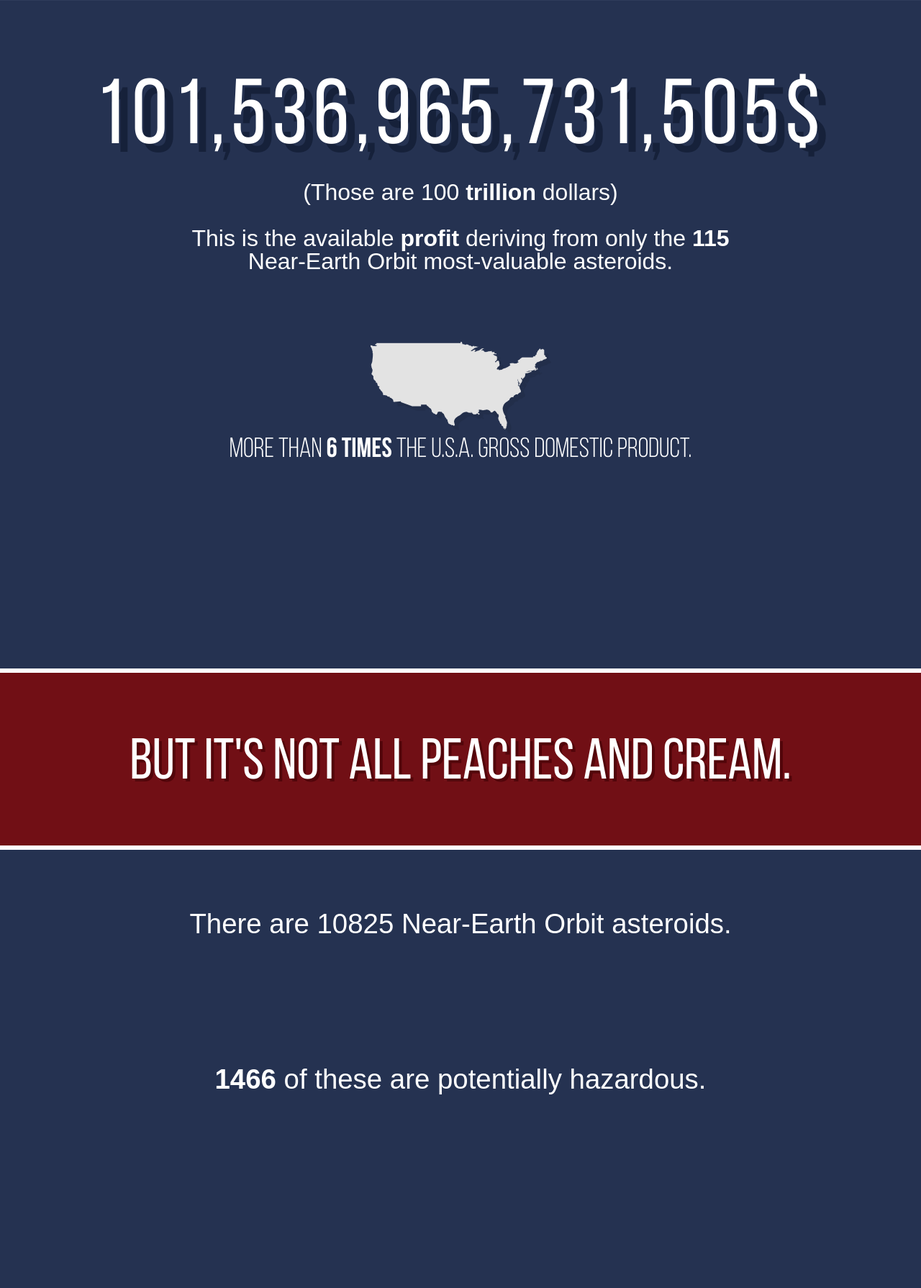
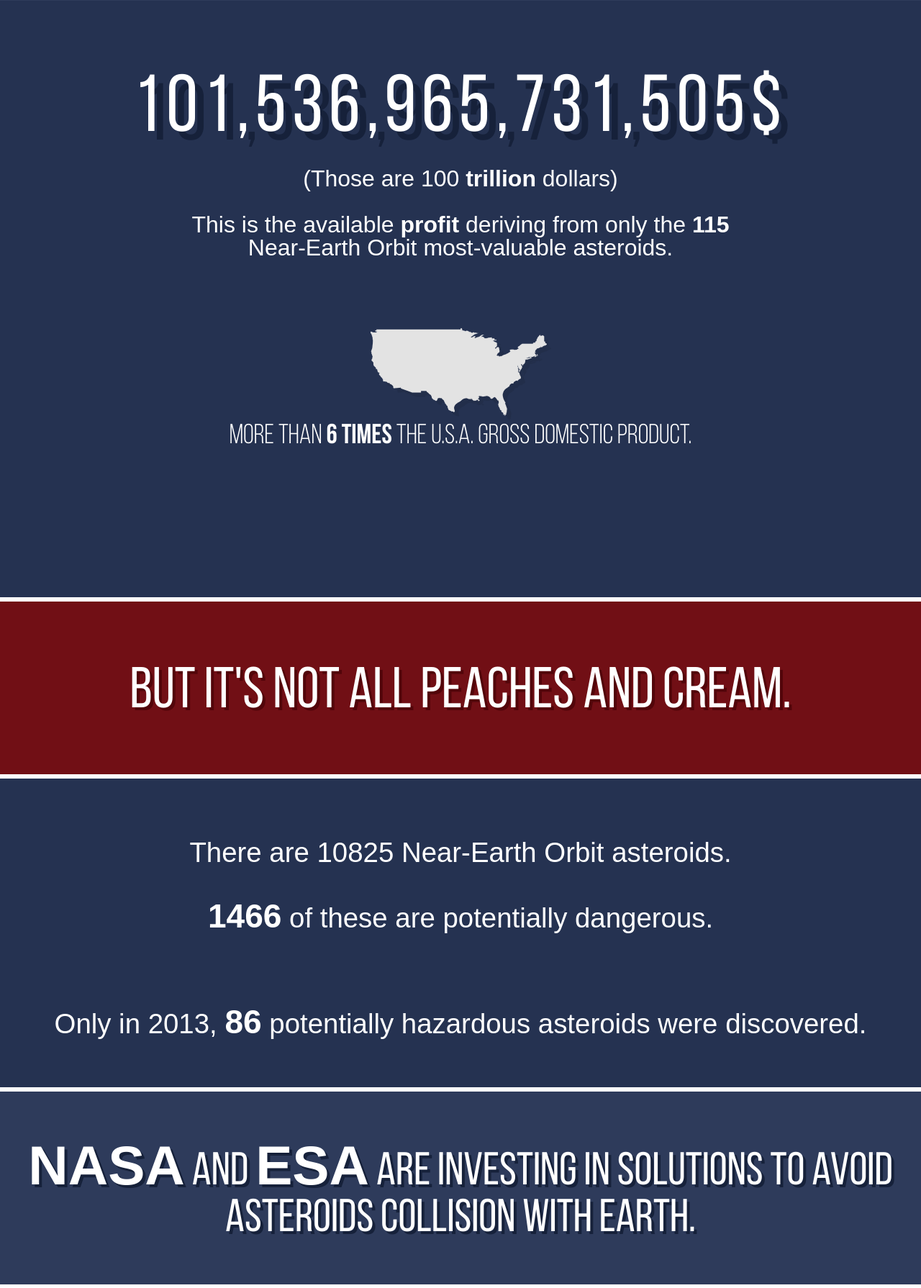
Before and after one commit to patkeav/SpaceAppRepo, a PHP site: page / in a window 1280 px wide. Shown: the part 1354-3144 px from the top of the page at 72% size. Before the commit the page ends 2875 px from the top, so only its background shows below. Run offline with PHP 8.4, Linux system fonts and the light colour scheme; style sheets or scripts are compiled from the project's sources.

Commit message:
Working presentation

```diff
--- a/storytelling/index.php
+++ b/storytelling/index.php
@@ -66,11 +66,21 @@
 				But it's not all peaches and cream.
 			</p>
 
-			<p class="wow fadeInRight" data-wow-offset="200">There are 10825 Near-Earth Orbit asteroids.</p>
-			<br />
-			<p class="wow fadeInRight" data-wow-offset="200" data-wow-delay="0.6s"><strong>1466</strong> of these are potentially hazardous.</p>
+			<p class="wow fadeInRight" data-wow-offset="40">There are 10825 Near-Earth Orbit asteroids.</p>
+			<p class="wow fadeInRight" data-wow-offset="40" data-wow-delay="0.4s"><strong>1466</strong> of these are potentially dangerous.</p>
+
+			<br/>
+			<p class="wow fadeInRight" data-wow-delay="0.4s">Only in 2013, <strong>86</strong> potentially hazardous asteroids were discovered.</p>
+			<p id="danger-solution" class="wow fadeInUp" data-wow-delay="0.8s">
+				<strong>NASA</strong> and <strong>ESA</strong> are investing in solutions to avoid asteroids collision with Earth.
+			</p>
 		</section>
 
+		<div id="map-thumbnail" class="wow fadeInUp">
+			<a href="../visualization/">
+				<img src="resources/images/thumbnail.png" width="764" height="600" />
+			</a>
+		</div>
 		<!-- Scripts -->
 		<!-- <script type='text/javascript' src='resources/js/google-ajax.min.js'></script> -->
 		<script type='text/javascript' src='resources/js/jquery.min.js'></script>
--- a/storytelling/resources/css/style.css
+++ b/storytelling/resources/css/style.css
@@ -142,7 +142,7 @@ section#asteroid-description {
 
 /** Cash **/
 .cash-count {
-	font-size: 8em;
+	font-size: 7em;
 	font-family: 'bebas_neue_regularregular';
 	width: 100%;
 	text-align: center;
@@ -199,14 +199,27 @@ section#danger {
 
 section#danger p strong {
 	font-family: 'Arial';
+	font-size: 1.2em;
 	font-weight: bold;
 }
 
 section#danger p {
-	margin: 2em 0;
+	margin: 1em 0;
 	padding: 0.1em 0;
 	font-family: 'Arial';
 	font-size: 2.4em;
+}
+
+section#danger p#danger-solution {
+	font-family: 'bebas_neue_regularregular';
+	font-size: 4em;
+	margin-bottom: 1em;
+	background-color: #2e3b5b;
+	padding: 1em 0;
+	text-shadow: 4px 4px 0 #16213a;
+
+	border-top: 6px solid white;
+	border-bottom: 6px solid white;
 }
 
 section#danger p#danger-title {
@@ -224,3 +237,8 @@ section#danger p#danger-title {
 section#danger .description {
 	font-size: 0.8em;
 }
+
+/** Map thumbnail **/
+#map-thumbnail {
+	text-align: center;
+}
```
Also changed, not shown: storytelling/resources/images/thumbnail.png (added), visualization/resources/images/thumbnail.png (added).
